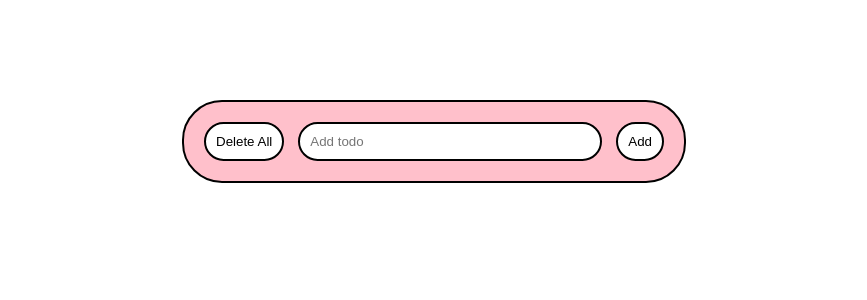
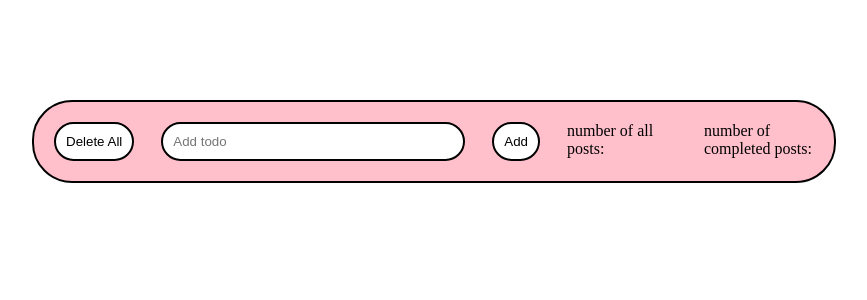
Before and after one commit to BurkovskayaAD/FE60-onlREACT, a React (Create React App) app: page / in a window 1280 px wide. Shown: the top 300 px of the page, without its empty margins (206-1073 px from the left). Built offline with nearby package versions, Linux system fonts and the light colour scheme.

Commit message:
add counting the number of all posts

```diff
--- a/package.json
+++ b/package.json
@@ -16,7 +16,6 @@
     "react-icons": "^5.3.0",
     "react-redux": "^9.1.2",
     "react-scripts": "5.0.1",
-    "typescript": "^4.9.5",
     "web-vitals": "^2.1.4"
   },
   "scripts": {
@@ -42,5 +41,8 @@
       "last 1 firefox version",
       "last 1 safari version"
     ]
+  },
+  "devDependencies": {
+    "typescript": "^5.6.2"
   }
 }
--- a/src/App.css
+++ b/src/App.css
@@ -1,5 +1,5 @@
 .container {
-    width: 500px;
+    width: 800px;
     margin: 100px auto;
     background-color: pink;
     border: 2px solid black;
--- a/src/App.tsx
+++ b/src/App.tsx
@@ -17,7 +17,9 @@ function App() {
   const [inputText, setInputText] = useState("");
 
   const dispatch = useDispatch();
-  const todos = useSelector((state: any) => state.todo)
+
+  const todos = useSelector((state: any) => state.todo);
+  // const todoCount = useSelector ((state: any) => state.count);
 
   function addTodo() {
       if (inputText !== "") {
@@ -46,10 +48,18 @@ function App() {
     dispatch(changeTodoRedux(id))
   }
 
+
   return (
     <>
       <div className='container'>
-        <Header inputText={inputText} setInputText={setInputText} addTodo={addTodo} deleteAllTodo={() => dispatch(deleteAllTodoRedux())}></Header>
+        <Header
+            inputText={inputText}
+            setInputText={setInputText}
+            addTodo={addTodo}
+            deleteAllTodo={() => {
+                dispatch(deleteAllTodoRedux());
+            }}
+            quantityPost={todos.todo.isChecked}></Header>
           {todos.todo.length > 0 ? (
             <div className='card-container'>
             {todos.todo.map((item: ITodo, index: number) => <Card key={index} oneTodo={item} remove={remove} changeTodo={changeTodo}></Card>)}
--- a/src/components/Header/Header.css
+++ b/src/components/Header/Header.css
@@ -18,3 +18,10 @@
     background-color: rgb(255, 255, 255);
     border-radius: 40px;
 }
+
+.header__quantity{
+    padding: 10px;
+}
+span{
+    max-width: 110px;
+}
--- a/src/components/Header/Header.tsx
+++ b/src/components/Header/Header.tsx
@@ -1,12 +1,12 @@
-import { useEffect, useState } from 'react';
 import './Header.css';
 
-function Header({inputText, setInputText, addTodo, deleteAllTodo}:
+function Header({inputText, setInputText, addTodo, deleteAllTodo, quantityPost}:
     {
         inputText: string,
         setInputText: (value: string) => void,
         addTodo: () => void,
-        deleteAllTodo: () => void
+        deleteAllTodo: () => void,
+        quantityPost: number;
     }) {
 
 
@@ -14,13 +14,15 @@ function Header({inputText, setInputText, addTodo, deleteAllTodo}:
         <div className='header'>
             <button className='header__button' onClick={deleteAllTodo}>Delete All</button>
             <input placeholder='Add todo'
-                    className='header__input'
-                    value={inputText}
-                    onChange={(e) => setInputText(e.target.value)}>
+                   className='header__input'
+                   value={inputText}
+                   onChange={(e) => setInputText(e.target.value)}>
             </input>
             <button className='header__button' onClick={addTodo}>Add</button>
+            <span>number of all posts: {quantityPost}</span>
+            <span>number of completed posts: </span>
         </div>
-     );
+    );
 }
 
 export default Header;
--- a/src/slice/todo.ts
+++ b/src/slice/todo.ts
@@ -4,7 +4,7 @@ import { ITodo } from "../interfaces";
 const todoSlice = createSlice({
     name: "todo",
     initialState: {
-        todo: []
+        todo: [],
     },
     reducers: {
         addTodoRedux(state: any, {payload}: {payload: any}) {
@@ -13,6 +13,7 @@ const todoSlice = createSlice({
         removeTodoRedux(state: any, {payload}: {payload: any}) {
             const index = state.todo.findIndex((item: ITodo) => item.id === payload)
             state.todo.splice(index, 1);
+
         },
         changeTodoRedux(state: any, {payload}: {payload: any}) {
             const current = state.todo.find((item: ITodo) => item.id === payload);
@@ -22,7 +23,8 @@ const todoSlice = createSlice({
         },
         deleteAllTodoRedux(state: any) {
             state.todo.length = 0;
-        }
+        },
+
     }
 })
 
```
Also changed, not shown: 1 other file (tests, documents, lock files or other folders).
